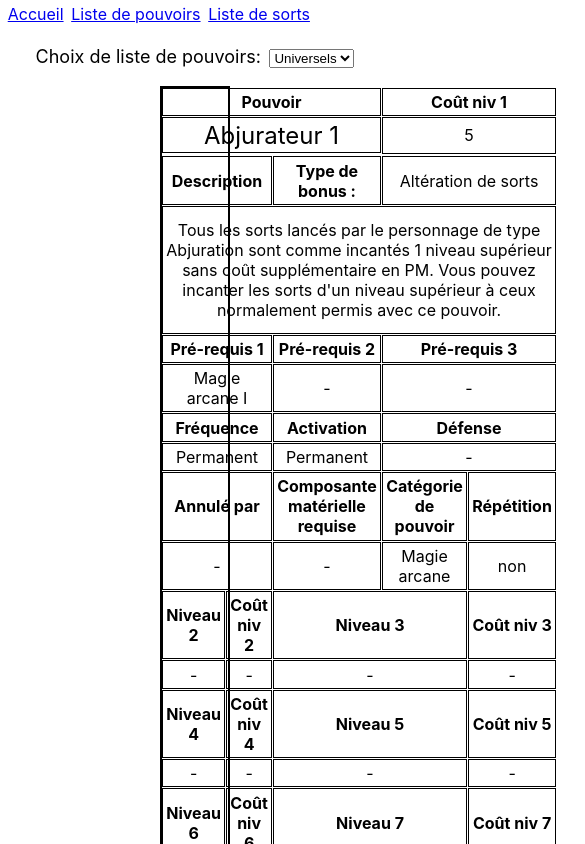
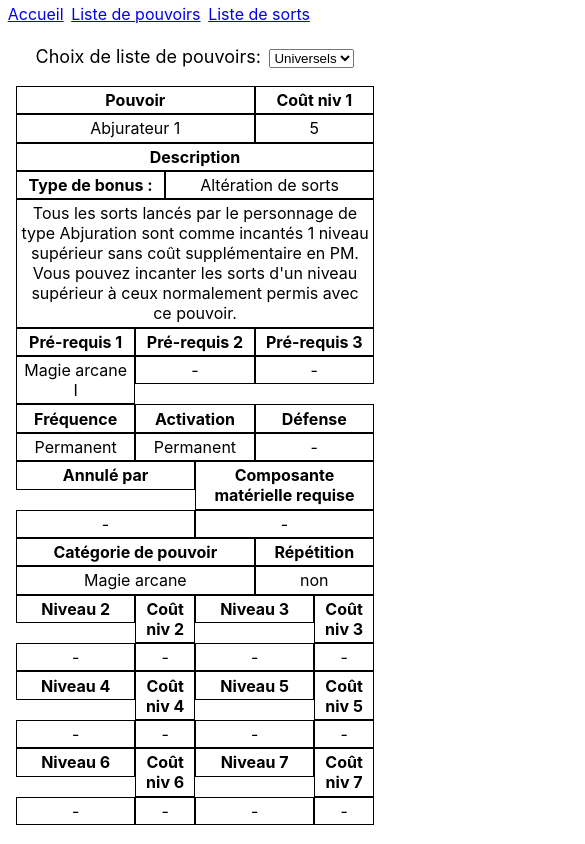
Before and after one commit to rclerin/rclerin.github.io, a React (Create React App) app in the folder src/visionneuse-regles-obsidius/: page /#/pouvoirs in a window 390 px wide. Shown: the top 844 px of the page, 585 px wide, since content can reach past the window. Built offline with nearby package versions, Linux system fonts and the light colour scheme.

Commit message:
Responsive grid CSS

```diff
--- a/src/visionneuse-regles-obsidius/src/App.css
+++ b/src/visionneuse-regles-obsidius/src/App.css
@@ -76,7 +76,6 @@ input {
 .gridContainer {
   display: grid;
   grid-template-columns: 1fr 1fr 1fr 1fr;
-  box-sizing: border-box;
   gap: 1px;
   margin: 0 10em 5em;
   border: 2px solid black;
@@ -87,7 +86,6 @@ input {
   display: flex;
   align-items: center;
   justify-content: center;
-  box-sizing: border-box;
   padding: 0.2em 0.2em;
   border: 1px solid black;
   min-height: 1.5em;
@@ -96,15 +94,22 @@ input {
 .gridItemLarge {
   padding: 0.1em 0.1em;
   font-size: 1.5em;
-  box-sizing: border-box;
 }
 
 .gridItemDesc {
   min-height: 8em;
+  display: flex;
+  align-items: center;
 }
 
+.responsive-grid-container {
+  margin: 0 1em 2em;
+}
 
 /* Responsive grid start*/
+* {
+  box-sizing: border-box;
+}
 .row::after {
   content: "";
   clear: both;
@@ -113,12 +118,65 @@ input {
 
 [class*="col-"] {
   float: left;
-  padding: 15px;
+  padding: 0.2em;
 }
 
 /* For mobile phones: */
 [class*="col-"] {
   width: 100%;
+  text-align: center;
+  border: 1px solid black;
+}
+
+@media only screen and (max-width: 600px) {
+  /* For phones 600px and down */
+  .col-xs-1 {
+      width: 8.33%;
+    }
+
+    .col-xs-2 {
+      width: 16.66%;
+    }
+
+    .col-xs-3 {
+      width: 25%;
+    }
+
+    .col-xs-4 {
+      width: 33.33%;
+    }
+
+    .col-xs-5 {
+      width: 41.66%;
+    }
+
+    .col-xs-6 {
+      width: 50%;
+    }
+
+    .col-xs-7 {
+      width: 58.33%;
+    }
+
+    .col-xs-8 {
+      width: 66.66%;
+    }
+
+    .col-xs-9 {
+      width: 75%;
+    }
+
+    .col-xs-10 {
+      width: 83.33%;
+    }
+
+    .col-xs-11 {
+      width: 91.66%;
+    }
+
+    .col-xs-12 {
+      width: 100%;
+    }
 }
 
 @media only screen and (min-width: 600px) {
@@ -200,4 +258,7 @@ input {
   .col-12 {
     width: 100%;
   }
+    .responsive-grid-container {
+      margin: 0 10em 3em;
+    }
 }
--- a/src/visionneuse-regles-obsidius/src/component/pouvoirIndividuel.js
+++ b/src/visionneuse-regles-obsidius/src/component/pouvoirIndividuel.js
@@ -1,73 +1,94 @@
 export function PouvoirIndividuel(data) {
     return (
-        <div className="gridContainer">
-            <div className="gridItem bold" style={{ gridColumn: "1/4" }}>Pouvoir</div>
-            <div className="gridItem bold" style={{ gridColumn: "4/6" }}>Coût niv 1</div>
-
-            <div className="gridItem gridItemLarge marginBot" style={{ gridColumn: "1/4" }}>{data.data.nom}</div>
-            <div className="gridItem marginBot" style={{ gridColumn: "4/6" }}>{!data.data.cout_n1 ? "-" : data.data.cout_n1}</div>
-
-            <div className="gridItem bold" style={{ gridColumn: "1/3" }}>Description</div>
-            <div className="gridItem bold" style={{ gridColumn: "3/4" }}>Type de bonus :</div>
-            <div className="gridItem" style={{ gridColumn: "4/6" }}>{!data.data.type_bonus ? "-" : data.data.type_bonus}</div>
-
-            <div className="gridItem gridItemDesc" style={{ gridColumn: "1/6" }}>{data.data.description}</div>
-
-            <div className="gridItem bold" style={{ gridColumn: "1/3" }}>Pré-requis 1</div>
-            <div className="gridItem bold" style={{ gridColumn: "3/4" }}>Pré-requis 2</div>
-            <div className="gridItem bold" style={{ gridColumn: "4/6" }}>Pré-requis 3</div>
-
-            <div className="gridItem" style={{ gridColumn: "1/3" }}>{!data.data.prerequis1 ? "-" : data.data.prerequis1}</div>
-            <div className="gridItem" style={{ gridColumn: "3/4" }}>{!data.data.prerequis2 ? "-" : data.data.prerequis2}</div>
-            <div className="gridItem" style={{ gridColumn: "4/6" }}>{!data.data.prerequis3 ? "-" : data.data.prerequis3}</div>
-
-            <div className="gridItem bold" style={{ gridColumn: "1/3" }}>Fréquence</div>
-            <div className="gridItem bold" style={{ gridColumn: "3/4" }}>Activation</div>
-            <div className="gridItem bold" style={{ gridColumn: "4/6" }}>Défense</div>
-
-            <div className="gridItem" style={{ gridColumn: "1/3" }}>{data.data.frequence}</div>
-            <div className="gridItem" style={{ gridColumn: "3/4" }}>{!data.data.activation ? "-" : data.data.activation}</div>
-            <div className="gridItem" style={{ gridColumn: "4/6" }}>{!data.data.defense ? "-" : data.data.defense}</div>
-
-            <div className="gridItem bold" style={{ gridColumn: "1/3" }}>Annulé par</div>
-            <div className="gridItem bold" style={{ gridColumn: "3/4" }}>Composante matérielle requise</div>
-            <div className="gridItem bold" style={{ gridColumn: "4/5" }}>Catégorie de pouvoir</div>
-            <div className="gridItem bold" style={{ gridColumn: "5/6" }}>Répétition</div>
-
-            <div className="gridItem" style={{ gridColumn: "1/3" }}>{!data.data.annule_par ? "-" : data.data.annule_par}</div>
-            <div className="gridItem" style={{ gridColumn: "3/4" }}>{!data.data.materiel_requis ? "-" : (data.data.materiel_requis ? "oui" : "non")}</div>
-            <div className="gridItem" style={{ gridColumn: "4/5" }}>{!data.data.categorie ? "-" : data.data.categorie}</div>
-            <div className="gridItem" style={{ gridColumn: "5/6" }}>{data.data.repetition ? "oui" : "non"}</div>
-
-            <div className="gridItem bold" style={{ gridColumn: "1/2" }}>Niveau 2</div>
-            <div className="gridItem bold" style={{ gridColumn: "2/3" }}>Coût niv 2</div>
-            <div className="gridItem bold" style={{ gridColumn: "3/5" }}>Niveau 3</div>
-            <div className="gridItem bold" style={{ gridColumn: "5/6" }}>Coût niv 3</div>
-
-            <div className="gridItem" style={{ gridColumn: "1/2" }}>{!data.data.desc_n2 ? "-" : data.data.desc_n2}</div>
-            <div className="gridItem" style={{ gridColumn: "2/3" }}>{!data.data.cout_n2 ? "-" : data.data.cout_n2}</div>
-            <div className="gridItem" style={{ gridColumn: "3/5" }}>{!data.data.desc_n3 ? "-" : data.data.desc_n3}</div>
-            <div className="gridItem" style={{ gridColumn: "5/6" }}>{!data.data.cout_n3 ? "-" : data.data.cout_n3}</div>
-
-            <div className="gridItem bold" style={{ gridColumn: "1/2" }}>Niveau 4</div>
-            <div className="gridItem bold" style={{ gridColumn: "2/3" }}>Coût niv 4</div>
-            <div className="gridItem bold" style={{ gridColumn: "3/5" }}>Niveau 5</div>
-            <div className="gridItem bold" style={{ gridColumn: "5/6" }}>Coût niv 5</div>
-
-            <div className="gridItem" style={{ gridColumn: "1/2" }}>{!data.data.desc_n4 ? "-" : data.data.desc_n4}</div>
-            <div className="gridItem" style={{ gridColumn: "2/3" }}>{!data.data.cout_n4 ? "-" : data.data.cout_n4}</div>
-            <div className="gridItem" style={{ gridColumn: "3/5" }}>{!data.data.desc_n5 ? "-" : data.data.desc_n5}</div>
-            <div className="gridItem" style={{ gridColumn: "5/6" }}>{!data.data.cout_n5 ? "-" : data.data.cout_n5}</div>
-
-            <div className="gridItem bold" style={{ gridColumn: "1/2" }}>Niveau 6</div>
-            <div className="gridItem bold" style={{ gridColumn: "2/3" }}>Coût niv 6</div>
-            <div className="gridItem bold" style={{ gridColumn: "3/5" }}>Niveau 7</div>
-            <div className="gridItem bold" style={{ gridColumn: "5/6" }}>Coût niv 7</div>
-
-            <div className="gridItem" style={{ gridColumn: "1/2" }}>{!data.data.desc_n6 ? "-" : data.data.desc_n6}</div>
-            <div className="gridItem" style={{ gridColumn: "2/3" }}>{!data.data.cout_n6 ? "-" : data.data.cout_n6}</div>
-            <div className="gridItem" style={{ gridColumn: "3/5" }}>{!data.data.desc_n7 ? "-" : data.data.desc_n7}</div>
-            <div className="gridItem" style={{ gridColumn: "5/6" }}>{!data.data.cout_n7 ? "-" : data.data.cout_n7}</div>
+        <div className="responsive-grid-container">
+            <div className="row">
+                <div className="col-8 col-xs-8 bold">Pouvoir</div>
+                <div className="col-4 col-xs-4 bold">Coût niv 1</div>
+            </div>
+            <div className="row">
+                <div className="col-8 col-xs-8">{data.data.nom}</div>
+                <div className="col-4 col-xs-4">{!data.data.cout_n1 ? "-" : data.data.cout_n1}</div>
+            </div>
+            <div className="row">
+                <div className="col-6 col-xs-12 bold">Description</div>
+                <div className="col-2 col-xs-5 bold">Type de bonus :</div>
+                <div className="col-4 col-xs-7">{!data.data.type_bonus ? "-" : data.data.type_bonus}</div>
+            </div>
+            <div className="row">
+                <div className="col-12 gridItemDesc">{data.data.description}</div>
+            </div>
+            <div className="row">
+                <div className="col-6 col-xs-4 bold">Pré-requis 1</div>
+                <div className="col-2 col-xs-4 bold">Pré-requis 2</div>
+                <div className="col-4 col-xs-4 bold">Pré-requis 3</div>
+            </div>
+            <div className="row">
+                <div className="col-6 col-xs-4">{!data.data.prerequis1 ? "-" : data.data.prerequis1}</div>
+                <div className="col-2 col-xs-4">{!data.data.prerequis2 ? "-" : data.data.prerequis2}</div>
+                <div className="col-4 col-xs-4">{!data.data.prerequis3 ? "-" : data.data.prerequis3}</div>
+            </div>
+            <div className="row">
+                <div className="col-6 col-xs-4 bold">Fréquence</div>
+                <div className="col-2 col-xs-4 bold">Activation</div>
+                <div className="col-4 col-xs-4 bold">Défense</div>
+            </div>
+            <div className="row">
+                <div className="col-6 col-xs-4">{data.data.frequence}</div>
+                <div className="col-2 col-xs-4">{!data.data.activation ? "-" : data.data.activation}</div>
+                <div className="col-4 col-xs-4">{!data.data.defense ? "-" : data.data.defense}</div>
+            </div>
+            <div className="row">
+                <div className="col-8 col-xs-6 bold">Annulé par</div>
+                <div className="col-4 col-xs-6 bold">Composante matérielle requise</div>
+            </div>
+            <div className="row">
+                <div className="col-8 col-xs-6">{!data.data.annule_par ? "-" : data.data.annule_par}</div>
+                <div className="col-4 col-xs-6">{!data.data.materiel_requis ? "-" : (data.data.materiel_requis ? "oui" : "non")}</div>
+            </div>
+            <div className="row">
+                <div className="col-6 col-xs-8 bold">Catégorie de pouvoir</div>
+                <div className="col-6 col-xs-4 bold">Répétition</div>
+            </div>
+            <div className="row">
+                <div className="col-6 col-xs-8">{!data.data.categorie ? "-" : data.data.categorie}</div>
+                <div className="col-6 col-xs-4">{data.data.repetition ? "oui" : "non"}</div>
+            </div>
+            <div className="row">
+                <div className="col-5 col-xs-4 bold">Niveau 2</div>
+                <div className="col-1 col-xs-2 bold">Coût niv 2</div>
+                <div className="col-5 col-xs-4 bold">Niveau 3</div>
+                <div className="col-1 col-xs-2 bold">Coût niv 3</div>
+            </div>
+            <div className="row">
+                <div className="col-5 col-xs-4">{!data.data.desc_n2 ? "-" : data.data.desc_n2}</div>
+                <div className="col-1 col-xs-2">{!data.data.cout_n2 ? "-" : data.data.cout_n2}</div>
+                <div className="col-5 col-xs-4">{!data.data.desc_n3 ? "-" : data.data.desc_n3}</div>
+                <div className="col-1 col-xs-2">{!data.data.cout_n3 ? "-" : data.data.cout_n3}</div>
+            </div>
+            <div className="row">
+                <div className="col-5 col-xs-4 bold">Niveau 4</div>
+                <div className="col-1 col-xs-2 bold">Coût niv 4</div>
+                <div className="col-5 col-xs-4 bold">Niveau 5</div>
+                <div className="col-1 col-xs-2 bold">Coût niv 5</div>
+            </div>
+            <div className="row">
+                <div className="col-5 col-xs-4">{!data.data.desc_n4 ? "-" : data.data.desc_n4}</div>
+                <div className="col-1 col-xs-2">{!data.data.cout_n4 ? "-" : data.data.cout_n4}</div>
+                <div className="col-5 col-xs-4">{!data.data.desc_n5 ? "-" : data.data.desc_n5}</div>
+                <div className="col-1 col-xs-2">{!data.data.cout_n5 ? "-" : data.data.cout_n5}</div>
+            </div>
+            <div className="row">
+                <div className="col-5 col-xs-4 bold">Niveau 6</div>
+                <div className="col-1 col-xs-2 bold">Coût niv 6</div>
+                <div className="col-5 col-xs-4 bold">Niveau 7</div>
+                <div className="col-1 col-xs-2 bold">Coût niv 7</div>
+            </div>
+            <div className="row">
+                <div className="col-5 col-xs-4">{!data.data.desc_n6 ? "-" : data.data.desc_n6}</div>
+                <div className="col-1 col-xs-2">{!data.data.cout_n6 ? "-" : data.data.cout_n6}</div>
+                <div className="col-5 col-xs-4">{!data.data.desc_n7 ? "-" : data.data.desc_n7}</div>
+                <div className="col-1 col-xs-2">{!data.data.cout_n7 ? "-" : data.data.cout_n7}</div>
+            </div>
         </div>
     );
 }
--- a/src/visionneuse-regles-obsidius/src/component/pouvoirsGrid.js
+++ b/src/visionneuse-regles-obsidius/src/component/pouvoirsGrid.js
@@ -52,8 +52,8 @@ const PouvoirsGrid = () => {
     }
 
     return (
-        <div>
-            <div style={{ padding: "1em", textAlign: "center", fontSize: "large" }}>
+        <main>
+            <div className='choix-liste'>
                 <label>Choix de liste de pouvoirs:</label>
                 <select value={choixListe} onChange={handleSelectChange} name="liste-pouvoir-select">
                     <option value={100}>Universels</option>
@@ -72,7 +72,7 @@ const PouvoirsGrid = () => {
                 </select>
             </div>
             <PouvoirsGridFormatter tableData={gridData}/>
-        </div>
+        </main>
     );
 }
 
--- a/src/visionneuse-regles-obsidius/src/component/sortIndividuel.js
+++ b/src/visionneuse-regles-obsidius/src/component/sortIndividuel.js
@@ -1,42 +1,55 @@
 export function SortIndividuel(data) {
     return (
-        <div className="gridContainer">
-            <div className="gridItem bold" style={{ gridColumn: "1/2" }}>Niveau</div>
-            <div className="gridItem bold" style={{ gridColumn: "2/4" }}>Sort</div>
-            <div className="gridItem bold" style={{ gridColumn: "4/6" }}>Défense</div>
+        <div className="responsive-grid-container">
+            <div className="row">
+                <div className="col-3 col-xs-3 bold">Niveau</div>
+                <div className="col-6 col-xs-6 bold">Sort</div>
+                <div className="col-3 col-xs-3 bold">Défense</div>
+            </div>
+            <div className="row">
+                <div className="col-3 col-xs-3">{!data.data.niveau ? "0" : data.data.niveau}</div>
+                <div className="col-6 col-xs-6">{!data.data.nom ? "-" : data.data.nom}</div>
+                <div className="col-3 col-xs-3">{!data.data.defense ? "-" : data.data.defense}</div>
+            </div>
 
-            <div className="gridItem marginBot" style={{ gridColumn: "1/2" }}>{!data.data.niveau ? "0" : data.data.niveau}</div>
-            <div className="gridItem marginBot" style={{ gridColumn: "2/4" }}>{!data.data.nom ? "-" : data.data.nom}</div>
-            <div className="gridItem marginBot" style={{ gridColumn: "4/6" }}>{!data.data.defense ? "-" : data.data.defense}</div>
-
-            <div className="gridItem bold" style={{ gridColumn: "1/3" }}>Description</div>
-            <div className="gridItem bold" style={{ gridColumn: "3/4" }}>Type de bonus :</div>
-            <div className="gridItem" style={{ gridColumn: "4/6" }}>{!data.data.type_bonus ? "-" : data.data.type_bonus}</div>
-
-            <div className="gridItem gridItemDesc" style={{ gridColumn: "1/6" }}>{!data.data.description ? "Description manquante" : data.data.description}</div>
-
-            <div className="gridItem bold" style={{ gridColumn: "1/3" }}>Activation</div>
-            <div className="gridItem bold" style={{ gridColumn: "3/4" }}>Durée</div>
-            <div className="gridItem bold" style={{ gridColumn: "4/6" }}>Type de magie</div>
-
-            <div className="gridItem" style={{ gridColumn: "1/3" }}>{!data.data.activation ? "-" : data.data.activation}</div>
-            <div className="gridItem" style={{ gridColumn: "3/4" }}>{!data.data.duree ? "-" : data.data.duree}</div>
-            <div className="gridItem" style={{ gridColumn: "4/6" }}>{!data.data.type_magie ? "-" : data.data.type_magie}</div>
-
-            <div className="gridItem bold" style={{ gridColumn: "1/3" }}>Sort incanté 1 niveau supérieur</div>
-            <div className="gridItem bold" style={{ gridColumn: "3/6" }}>Sort incanté 2 niveau supérieur</div>
-
-            <div className="gridItem" style={{ gridColumn: "1/3" }}>{!data.data.desc_niv_plus1 ? "-" : data.data.desc_niv_plus1}</div>
-            <div className="gridItem" style={{ gridColumn: "3/6" }}>{!data.data.desc_niv_plus2 ? "-" : data.data.desc_niv_plus2}</div>
-
-            <div className="gridItem bold" style={{ gridColumn: "1/3" }}>Sort incanté 3 niveau supérieur</div>
-            <div className="gridItem bold" style={{ gridColumn: "3/6" }}>Sort incanté 4 niveau supérieur</div>
-
-            <div className="gridItem" style={{ gridColumn: "1/3" }}>{!data.data.desc_niv_plus3 ? "-" : data.data.desc_niv_plus3}</div>
-            <div className="gridItem" style={{ gridColumn: "3/6" }}>{!data.data.desc_niv_plus4 ? "-" : data.data.desc_niv_plus4}</div>
-
-            <div className="gridItem bold" style={{ gridColumn: "1/6" }}>Incantation arcane</div>
-            <div className="gridItem" style={{ gridColumn: "1/6" }}>{!data.data.incantation_arcane ? "Aucune incantation arcane" : data.data.incantation_arcane}</div>
+            <div className="row">
+                <div className="col-7 col-xs-12 bold">Description</div>
+                <div className="col-2 col-xs-5 bold">Type de bonus :</div>
+                <div className="col-3 col-xs-7">{!data.data.type_bonus ? "-" : data.data.type_bonus}</div>
+            </div>
+            <div className="row">
+                <div className="col-12 gridItemDesc">{!data.data.description ? "Description manquante" : data.data.description}</div>
+            </div>
+            <div className="row">
+                <div className="col-6 col-xs-4 bold">Activation</div>
+                <div className="col-3 col-xs-3 bold">Durée</div>
+                <div className="col-3 col-xs-5 bold">Type de magie</div>
+            </div>
+            <div className="row">
+                <div className="col-6 col-xs-4">{!data.data.activation ? "-" : data.data.activation}</div>
+                <div className="col-3 col-xs-3">{!data.data.duree ? "-" : data.data.duree}</div>
+                <div className="col-3 col-xs-5">{!data.data.type_magie ? "-" : data.data.type_magie}</div>
+            </div>
+            <div className="row">
+                <div className="col-6 col-xs-6 bold">Sort incanté 1 niveau supérieur</div>
+                <div className="col-6 col-xs-6 bold">Sort incanté 2 niveau supérieur</div>
+            </div>
+            <div className="row">
+                <div className="col-6 col-xs-6">{!data.data.desc_niv_plus1 ? "-" : data.data.desc_niv_plus1}</div>
+                <div className="col-6 col-xs-6">{!data.data.desc_niv_plus2 ? "-" : data.data.desc_niv_plus2}</div>
+            </div>
+            <div className="row">
+                <div className="col-6 col-xs-6 bold">Sort incanté 3 niveau supérieur</div>
+                <div className="col-6 col-xs-6 bold">Sort incanté 4 niveau supérieur</div>
+            </div>
+            <div className="row">
+                <div className="col-6 col-xs-6">{!data.data.desc_niv_plus3 ? "-" : data.data.desc_niv_plus3}</div>
+                <div className="col-6 col-xs-6">{!data.data.desc_niv_plus4 ? "-" : data.data.desc_niv_plus4}</div>
+            </div>
+            <div className="row">
+                <div className="col-6 col-xs-12 bold">Incantation arcane</div>
+                <div className="col-6 col-xs-12">{!data.data.incantation_arcane ? "Aucune incantation arcane" : data.data.incantation_arcane}</div>
+            </div>
         </div>
     )
 }
```
